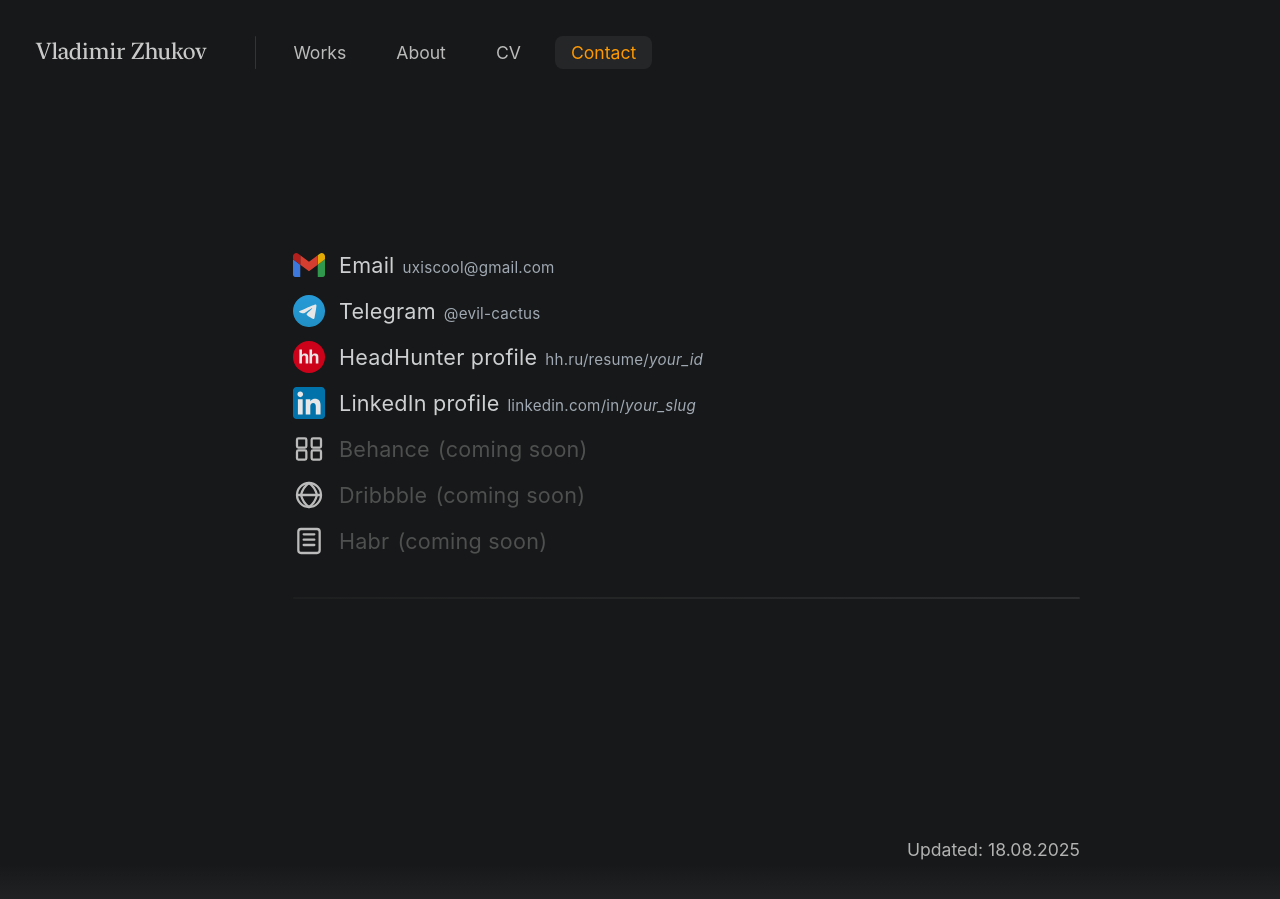
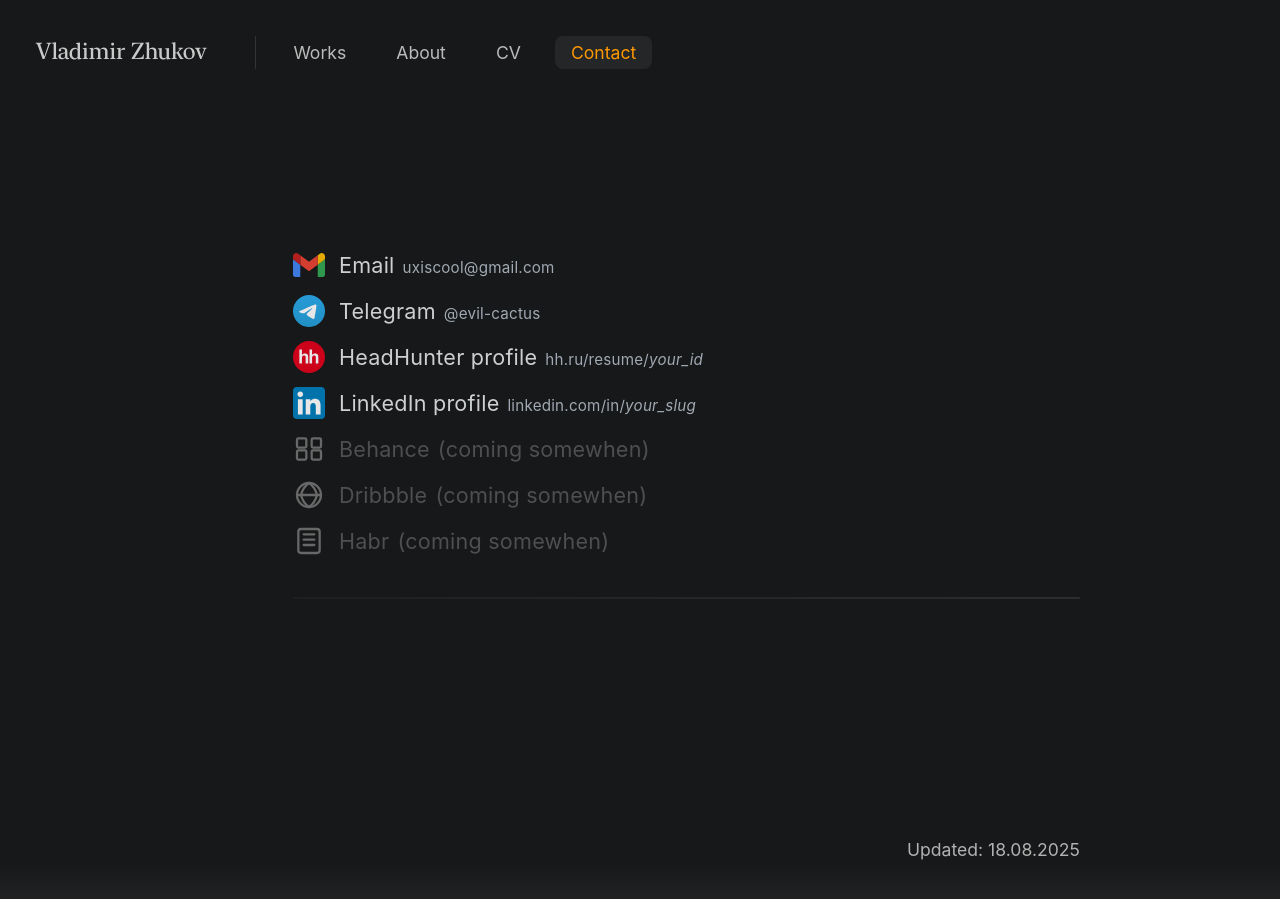
Before and after one commit to uxiscool/experience, a Jekyll site: the page built from contact.md, in a window 1280 px wide. Built offline with Jekyll 4.4.1, drawn with Linux system fonts in a browser that asks for light colours.

Commit message:
Add files via upload

```diff
--- a/contact.md
+++ b/contact.md
@@ -148,7 +148,7 @@ permalink: /contact/
     </span>
     <div class="contact-line">
       <span class="contact-title">Behance</span>
-      <span class="soon-tag">(coming soon)</span>
+      <span class="soon-tag">(coming somewhen)</span>
     </div>
   </li>
   <!-- 6) Dribbble (coming soon) -->
@@ -162,7 +162,7 @@ permalink: /contact/
     </span>
     <div class="contact-line">
       <span class="contact-title">Dribbble</span>
-      <span class="soon-tag">(coming soon)</span>
+      <span class="soon-tag">(coming somewhen)</span>
     </div>
   </li>
   <!-- 7) Habr (coming soon) -->
@@ -175,7 +175,7 @@ permalink: /contact/
     </span>
     <div class="contact-line">
       <span class="contact-title">Habr</span>
-      <span class="soon-tag">(coming soon)</span>
+      <span class="soon-tag">(coming somewhen)</span>
     </div>
   </li>
 </ul>
--- a/css/main.css
+++ b/css/main.css
@@ -744,5 +744,5 @@ html[data-theme="dark"] .laurel-badge { --leaf: #c2c9d3; }
 /* делаем иконки менее активными, но без прозрачности */
 .disabled-text img,
 .disabled-text svg {
-  filter: grayscale(100%) brightness(.9);
+  filter: grayscale(100%) brightness(.5);
 }
```
